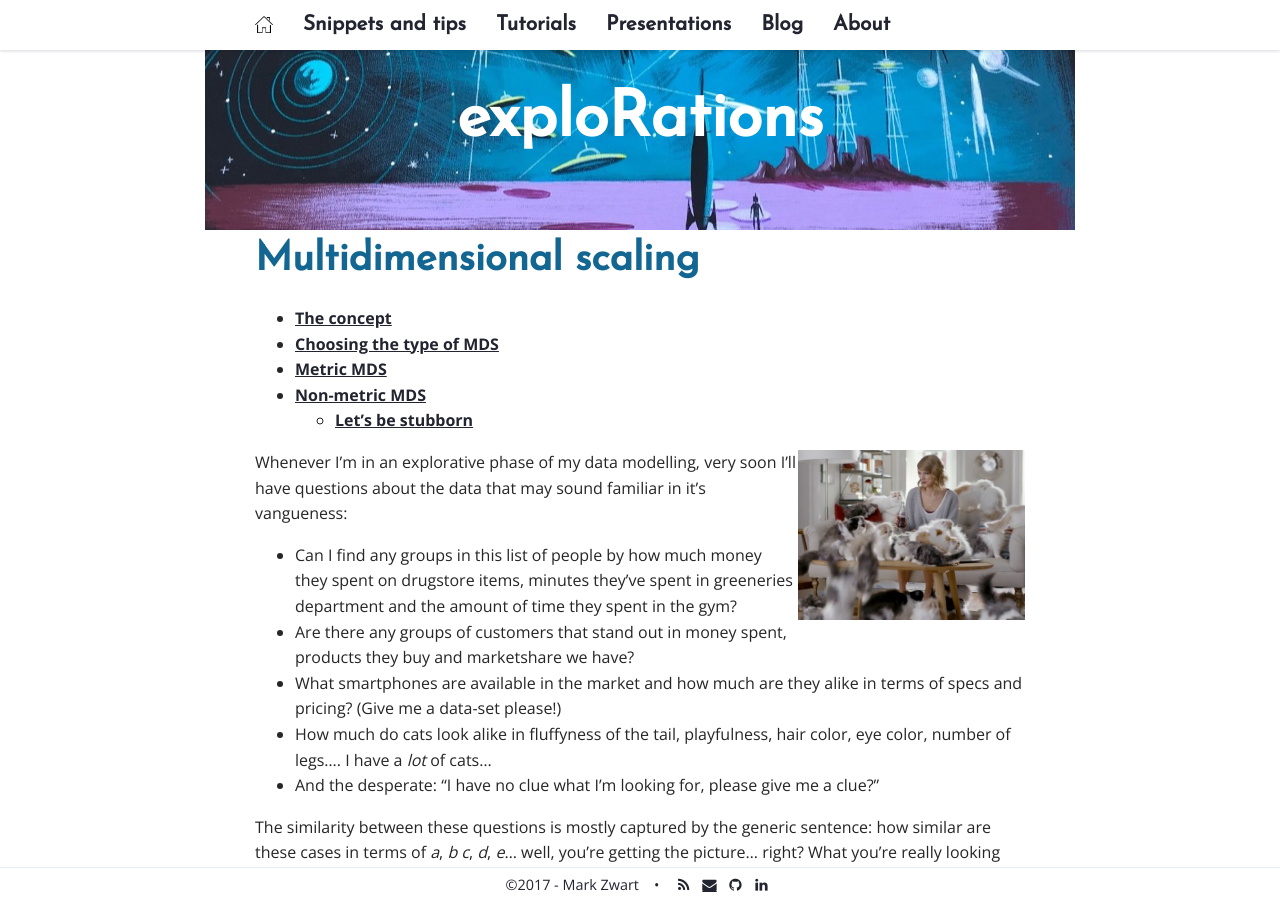
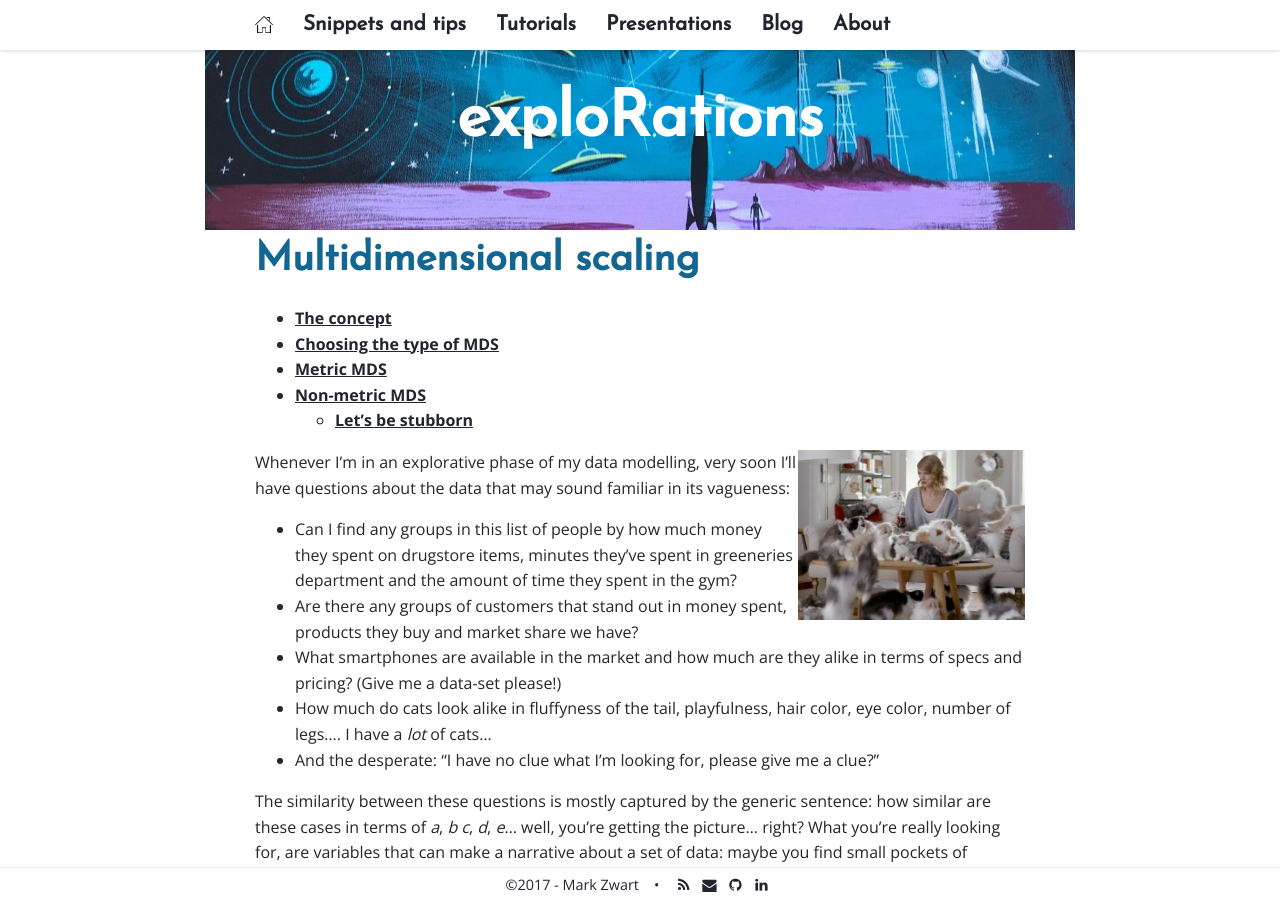
Before and after one commit to mark-me/mark-me.github.io, a Jekyll site: the page built from _pages/tutorials/mds/mds.md, in a window 1280 px wide and 900 px high. Built offline with Jekyll 4.4.1, drawn with Linux system fonts in a browser that asks for light colours; nearby versions of some CDN libraries; comment, search, counter and statistics services are not loaded.

Commit message:
Update mds.md

```diff
--- a/_pages/tutorials/mds/mds.md
+++ b/_pages/tutorials/mds/mds.md
@@ -10,10 +10,10 @@ published: true
 {:toc}
 
 <img src="/_pages/tutorials/mds/Taylor-Swift-Cats.jpg" width="227" height="170" align="right"/>
-Whenever I'm in an explorative phase of my data modelling, very soon I'll have questions about the data that may sound familiar in it's vangueness:
+Whenever I'm in an explorative phase of my data modelling, very soon I'll have questions about the data that may sound familiar in its vagueness:
 
 * Can I find any groups in this list of people by how much money they spent on drugstore items, minutes they've spent in greeneries department and the amount of time they spent in the gym?
-* Are there any groups of customers that stand out in money spent, products they buy and marketshare we have?
+* Are there any groups of customers that stand out in money spent, products they buy and market share we have?
 * What smartphones are available in the market and how much are they alike in terms of specs and pricing? (Give me a data-set please!)
 * How much do cats look alike in fluffyness of the tail, playfulness, hair color, eye color, number of legs.... I have a _lot_ of cats...
 * And the desperate: "I have no clue what I'm looking for, please give me a clue?"
```
